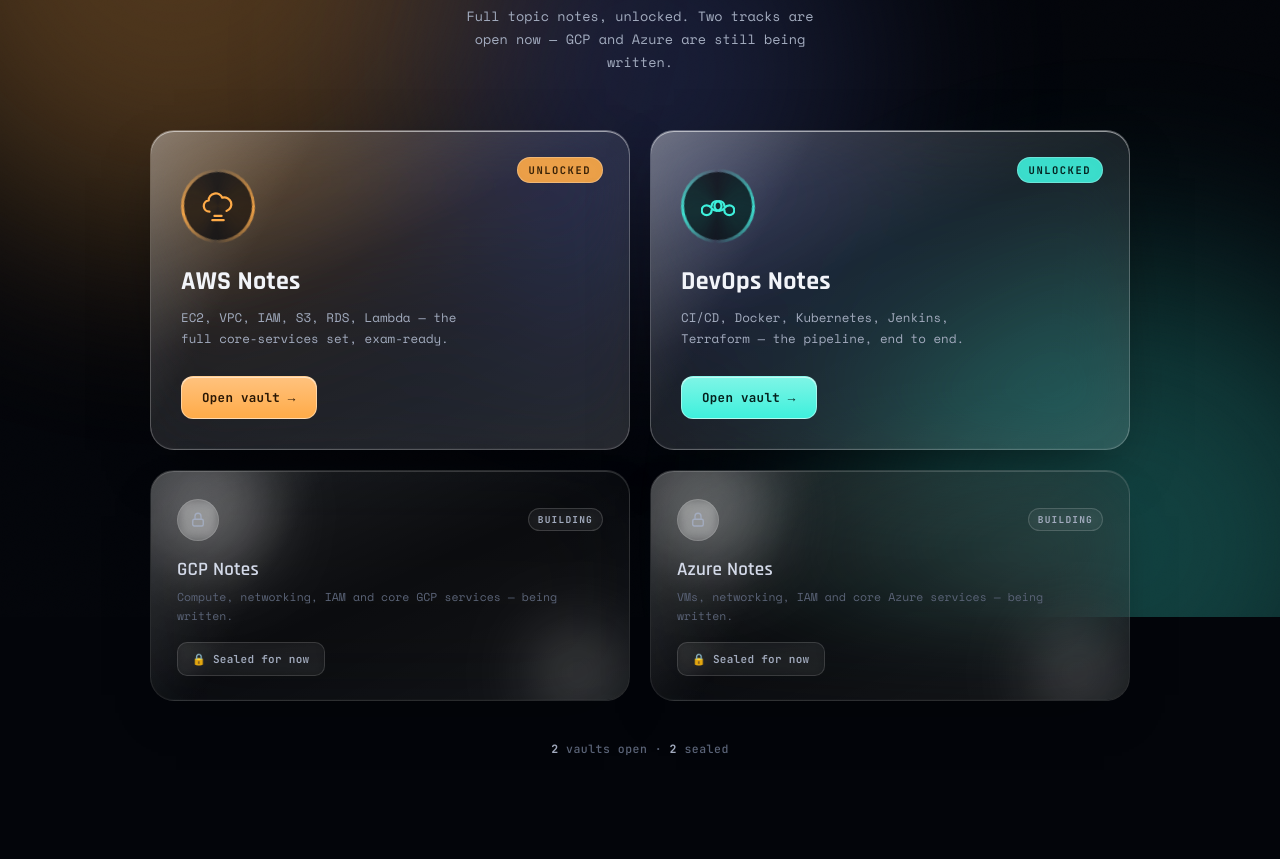
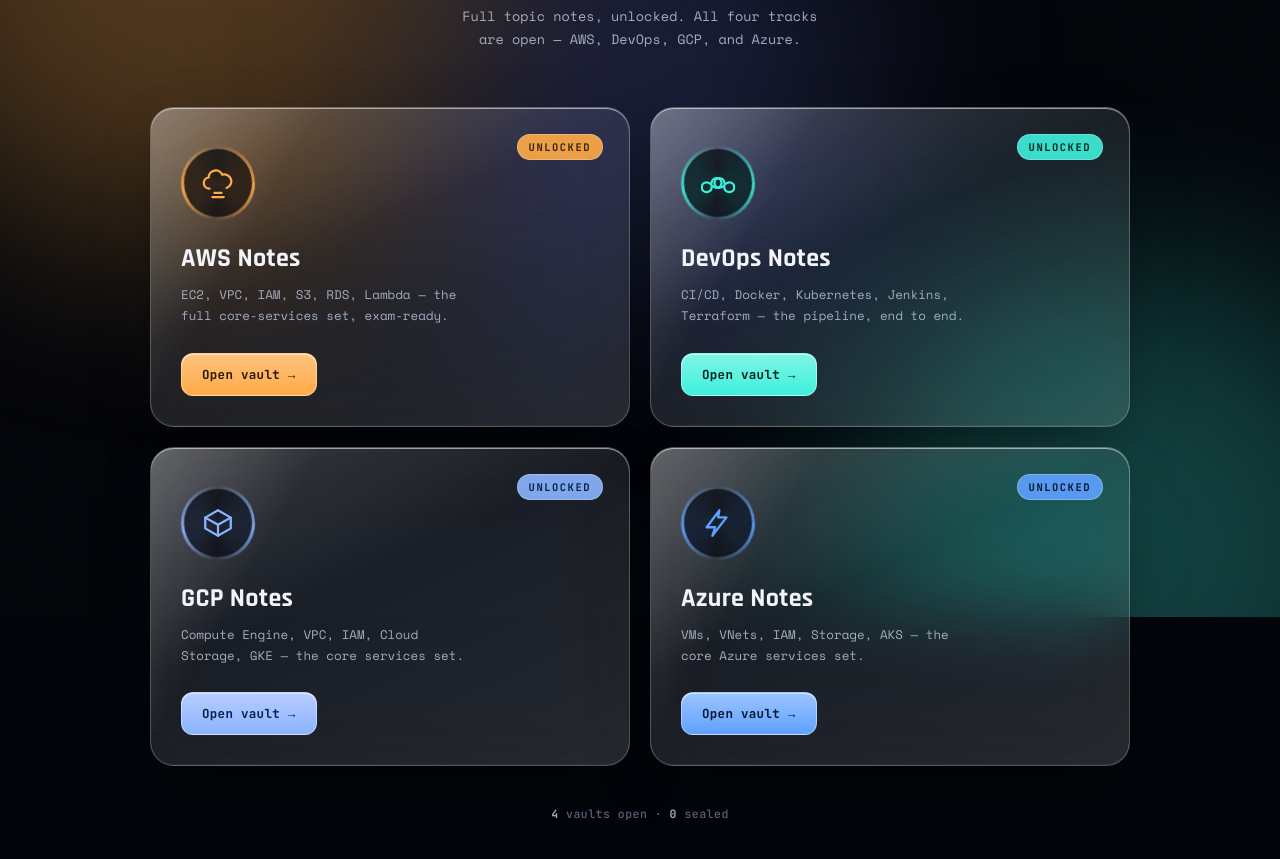
Before and after one commit to cloudiNIT7/veera730pmonline, a plain HTML site: page cloudnotes.html in a window 1280 px wide. Shown: the part 183-1042 px from the top of the page. Before the commit the page ends 999 px from the top, so only its background shows below. Drawn offline with nearby package versions, Linux system fonts and the light colour scheme.

Commit message:
Update cloudnotes.html

```diff
--- a/cloudnotes.html
+++ b/cloudnotes.html
@@ -17,6 +17,8 @@
 
     --aws:#ffab48;
     --devops:#3ef0dc;
+    --gcp:#8ab4ff;
+    --azure:#5ea1ff;
     --glass-hi:rgba(255,255,255,0.55);
     --glass-edge:rgba(255,255,255,0.22);
     --glass-fill:rgba(255,255,255,0.07);
@@ -93,8 +95,7 @@
 
   /* ===== grid ===== */
   .grid{ display:grid; grid-template-columns:1fr 1fr; gap:20px; margin-top:56px; }
-  .grid .row-locked{ grid-column:1 / -1; display:grid; grid-template-columns:1fr 1fr; gap:20px; }
-  @media (max-width:720px){ .grid, .grid .row-locked{ grid-template-columns:1fr; } }
+  @media (max-width:720px){ .grid{ grid-template-columns:1fr; } }
 
   /* ============ GLASS PANEL (shared base) ============ */
   .panel{
@@ -141,39 +142,8 @@
   .panel.unlocked:hover::after{ transform:translateX(140%); }
   .panel.unlocked.aws:hover{ border-color:rgba(255,171,72,0.6); box-shadow:0 30px 70px -26px rgba(255,171,72,0.32), inset 0 1px 0 var(--glass-hi); }
   .panel.unlocked.devops:hover{ border-color:rgba(62,240,220,0.6); box-shadow:0 30px 70px -26px rgba(62,240,220,0.32), inset 0 1px 0 var(--glass-hi); }
-
-  /* frosted liquid glass — locked / foggy pane */
-  .panel.locked{
-    padding:28px 26px 24px;
-    background:
-      linear-gradient(155deg, rgba(255,255,255,0.09), rgba(255,255,255,0.015) 50%, rgba(255,255,255,0.05) 100%),
-      rgba(255,255,255,0.015);
-    backdrop-filter:blur(46px) saturate(60%) brightness(0.96);
-    -webkit-backdrop-filter:blur(46px) saturate(60%) brightness(0.96);
-    border:1px solid rgba(255,255,255,0.1);
-    box-shadow:
-      0 20px 50px -26px rgba(0,0,0,0.5),
-      inset 0 1px 0 rgba(255,255,255,0.16),
-      inset 0 -1px 0 rgba(255,255,255,0.02);
-  }
-  /* drifting condensation swirls, like fog on the inside of the glass */
-  .panel.locked .fog{
-    position:absolute; inset:0; z-index:0; pointer-events:none;
-    filter:blur(30px);
-    opacity:0.5;
-    mix-blend-mode:screen;
-  }
-  .panel.locked .fog span{ position:absolute; border-radius:50%; background:rgba(255,255,255,0.5); }
-  .panel.locked .fog .f1{ width:120px; height:120px; top:-30px; left:-20px; animation:fog1 14s ease-in-out infinite; }
-  .panel.locked .fog .f2{ width:100px; height:100px; bottom:-30px; right:-10px; opacity:0.6; animation:fog2 17s ease-in-out infinite; }
-  @keyframes fog1{ 0%,100%{transform:translate(0,0);} 50%{transform:translate(24px,14px);} }
-  @keyframes fog2{ 0%,100%{transform:translate(0,0);} 50%{transform:translate(-18px,-12px);} }
-  .panel.locked::before{
-    content:"";
-    position:absolute; inset:0;
-    background:linear-gradient(120deg, rgba(255,255,255,0.12) 0%, rgba(255,255,255,0) 30%);
-    pointer-events:none; z-index:1;
-  }
+  .panel.unlocked.gcp:hover{ border-color:rgba(138,180,255,0.6); box-shadow:0 30px 70px -26px rgba(138,180,255,0.32), inset 0 1px 0 var(--glass-hi); }
+  .panel.unlocked.azure:hover{ border-color:rgba(94,161,255,0.6); box-shadow:0 30px 70px -26px rgba(94,161,255,0.32), inset 0 1px 0 var(--glass-hi); }
 
   /* ===== portal ring (unlocked) ===== */
   .portal{ position:relative; width:74px; height:74px; margin-bottom:22px; z-index:2; }
@@ -185,10 +155,14 @@
   .portal .ring::after{ content:""; position:absolute; inset:3px; border-radius:50%; background:rgba(6,9,15,0.85); backdrop-filter:blur(6px); }
   .panel.aws .ring{ --ring-color:var(--aws); }
   .panel.devops .ring{ --ring-color:var(--devops); }
+  .panel.gcp .ring{ --ring-color:var(--gcp); }
+  .panel.azure .ring{ --ring-color:var(--azure); }
   @keyframes spin{ to{ transform:rotate(360deg); } }
   .portal svg{ position:absolute; inset:0; margin:auto; width:34px; height:34px; z-index:2; }
   .panel.aws .portal svg{ color:var(--aws); }
   .panel.devops .portal svg{ color:var(--devops); }
+  .panel.gcp .portal svg{ color:var(--gcp); }
+  .panel.azure .portal svg{ color:var(--azure); }
 
   .tag{
     font-family:var(--f-mono); font-size:10.5px; font-weight:700; letter-spacing:1.5px;
@@ -198,6 +172,8 @@
   }
   .panel.aws .tag{ color:#3a2308; background:rgba(255,171,72,0.9); }
   .panel.devops .tag{ color:#052421; background:rgba(62,240,220,0.9); }
+  .panel.gcp .tag{ color:#0a1f4d; background:rgba(138,180,255,0.9); }
+  .panel.azure .tag{ color:#07172f; background:rgba(94,161,255,0.9); }
 
   .panel h2{
     font-family:var(--f-display); font-weight:700; font-size:26px;
@@ -221,44 +197,8 @@
   .cta:hover{ transform:translateX(3px); filter:brightness(1.08); }
   .cta.aws{ color:#2a1704; background:linear-gradient(180deg,#ffc27e,#ffab48); }
   .cta.devops{ color:#04211d; background:linear-gradient(180deg,#7ff5e6,#3ef0dc); }
-
-  /* ===== locked content ===== */
-  .locked-top{ display:flex; align-items:center; justify-content:space-between; margin-bottom:16px; position:relative; z-index:2; }
-  .lock-badge{
-    width:42px; height:42px; border-radius:50%;
-    display:flex; align-items:center; justify-content:center;
-    background:rgba(255,255,255,0.06);
-    border:1px solid rgba(255,255,255,0.14);
-    backdrop-filter:blur(6px);
-  }
-  .lock-badge svg{ width:18px; height:18px; color:var(--text-dim); }
-
-  .building-tag{
-    font-family:var(--f-mono); font-size:9.5px; font-weight:700; letter-spacing:1.2px;
-    color:var(--text-dim); border:1px solid rgba(255,255,255,0.16);
-    padding:4px 9px; border-radius:999px; backdrop-filter:blur(6px);
-    background:rgba(255,255,255,0.04);
-  }
-
-  .panel.locked h3{
-    font-family:var(--f-display); font-weight:600; font-size:19px;
-    color:#d3d9e8; margin-bottom:6px; letter-spacing:0.2px;
-    position:relative; z-index:2;
-  }
-  .panel.locked p{
-    font-family:var(--f-body); font-size:11.5px; line-height:1.65;
-    color:var(--text-faint); margin-bottom:16px;
-    position:relative; z-index:2;
-  }
-  .seal-btn{
-    display:inline-flex; align-items:center; gap:7px;
-    font-family:var(--f-mono); font-size:11px; font-weight:600; letter-spacing:0.3px;
-    color:var(--text-dim); padding:9px 14px; border-radius:10px;
-    border:1px solid rgba(255,255,255,0.14);
-    background:rgba(255,255,255,0.04);
-    backdrop-filter:blur(6px);
-    position:relative; z-index:2;
-  }
+  .cta.gcp{ color:#0a1f4d; background:linear-gradient(180deg,#b7cdff,#8ab4ff); }
+  .cta.azure{ color:#07172f; background:linear-gradient(180deg,#9dc4ff,#5ea1ff); }
 
   .status{
     margin-top:40px; text-align:center; font-family:var(--f-mono);
@@ -267,7 +207,7 @@
   .status b{ color:var(--text-dim); }
 
   @media (prefers-reduced-motion:reduce){
-    .portal .ring, .eyebrow .ping, .aurora span, .fog span{ animation:none !important; }
+    .portal .ring, .eyebrow .ping, .aurora span{ animation:none !important; }
     .panel{ transition:none !important; }
   }
 </style>
@@ -284,7 +224,7 @@
   <main>
     <div class="eyebrow"><span class="ping"></span> Cloud iNIT · Notes</div>
     <h1>The Notes Vault</h1>
-    <p class="sub">Full topic notes, unlocked. Two tracks are open now — GCP and Azure are still being written.</p>
+    <p class="sub">Full topic notes, unlocked. All four tracks are open — AWS, DevOps, GCP, and Azure.</p>
 
     <div class="grid">
 
@@ -319,45 +259,39 @@
         <a class="cta devops" href="https://devopsnotesbyveera.pages.dev/" target="_blank" rel="noopener">Open vault →</a>
       </div>
 
-      <div class="row-locked">
-        <!-- GCP -->
-        <div class="panel locked">
-          <div class="fog"><span class="f1"></span><span class="f2"></span></div>
-          <div class="locked-top">
-            <div class="lock-badge">
-              <svg viewBox="0 0 24 24" fill="none" stroke="currentColor" stroke-width="1.8" stroke-linecap="round" stroke-linejoin="round">
-                <rect x="5" y="11" width="14" height="9" rx="2"/>
-                <path d="M8 11V7a4 4 0 0 1 8 0v4"/>
-              </svg>
-            </div>
-            <span class="building-tag">BUILDING</span>
-          </div>
-          <h3>GCP Notes</h3>
-          <p>Compute, networking, IAM and core GCP services — being written.</p>
-          <span class="seal-btn">🔒 Sealed for now</span>
+      <!-- GCP -->
+      <div class="panel unlocked gcp">
+        <span class="tag">UNLOCKED</span>
+        <div class="portal">
+          <div class="ring"></div>
+          <svg viewBox="0 0 24 24" fill="none" stroke="currentColor" stroke-width="1.6" stroke-linecap="round" stroke-linejoin="round">
+            <path d="M12 3l9 5.2v7.6L12 21l-9-5.2V8.2L12 3z"/>
+            <path d="M12 21v-7.9"/>
+            <path d="M21 8.2l-9 5.1-9-5.1"/>
+          </svg>
         </div>
+        <h2>GCP Notes</h2>
+        <p class="desc">Compute Engine, VPC, IAM, Cloud Storage, GKE — the core services set.</p>
+        <a class="cta gcp" href="https://gcpfullnotesveera.pages.dev/" target="_blank" rel="noopener">Open vault →</a>
+      </div>
 
-        <!-- Azure -->
-        <div class="panel locked">
-          <div class="fog"><span class="f1"></span><span class="f2"></span></div>
-          <div class="locked-top">
-            <div class="lock-badge">
-              <svg viewBox="0 0 24 24" fill="none" stroke="currentColor" stroke-width="1.8" stroke-linecap="round" stroke-linejoin="round">
-                <rect x="5" y="11" width="14" height="9" rx="2"/>
-                <path d="M8 11V7a4 4 0 0 1 8 0v4"/>
-              </svg>
-            </div>
-            <span class="building-tag">BUILDING</span>
-          </div>
-          <h3>Azure Notes</h3>
-          <p>VMs, networking, IAM and core Azure services — being written.</p>
-          <span class="seal-btn">🔒 Sealed for now</span>
+      <!-- Azure -->
+      <div class="panel unlocked azure">
+        <span class="tag">UNLOCKED</span>
+        <div class="portal">
+          <div class="ring"></div>
+          <svg viewBox="0 0 24 24" fill="none" stroke="currentColor" stroke-width="1.6" stroke-linecap="round" stroke-linejoin="round">
+            <path d="M13 3L4 15h6l-2 6 10-13h-6l1-5z"/>
+          </svg>
         </div>
+        <h2>Azure Notes</h2>
+        <p class="desc">VMs, VNets, IAM, Storage, AKS — the core Azure services set.</p>
+        <a class="cta azure" href="https://azurefullnotesveera.pages.dev/" target="_blank" rel="noopener">Open vault →</a>
       </div>
 
     </div>
 
-    <div class="status"><b>2</b> vaults open · <b>2</b> sealed</div>
+    <div class="status"><b>4</b> vaults open · <b>0</b> sealed</div>
   </main>
 
 </body>
```
